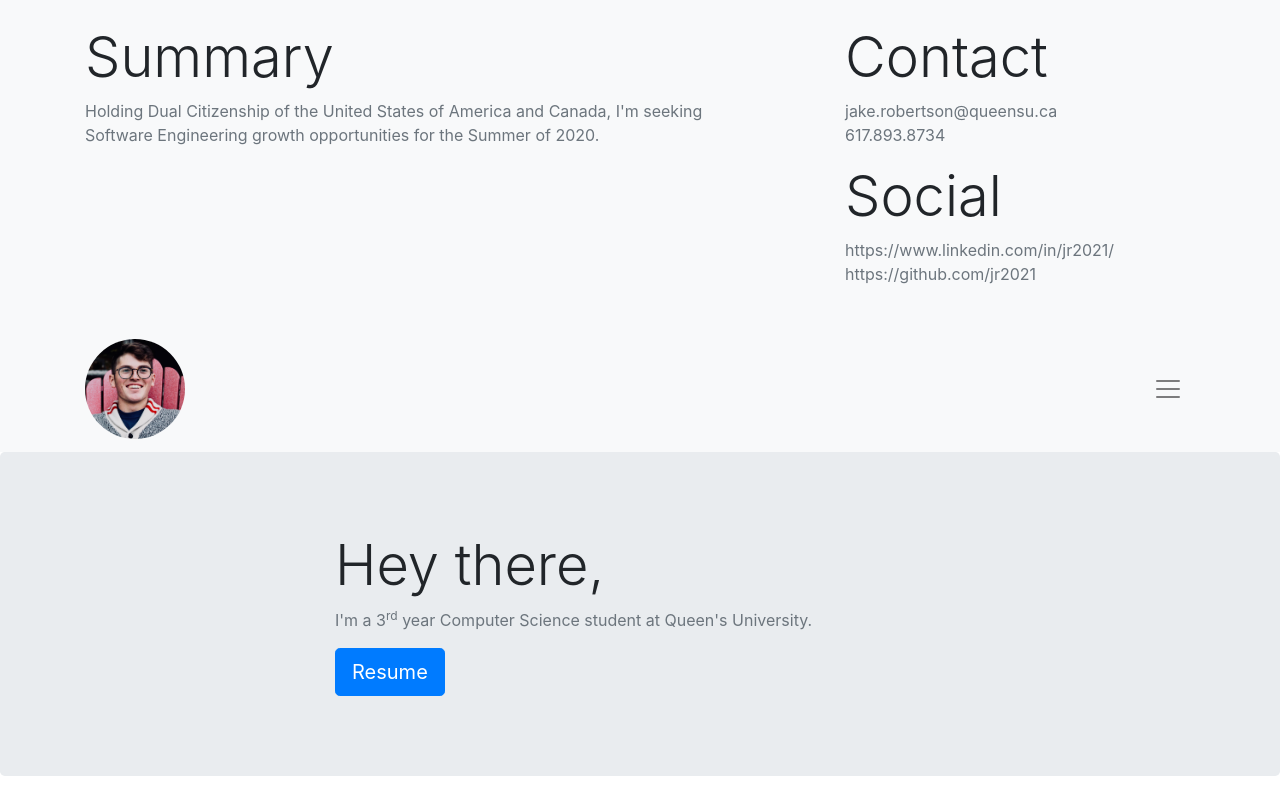
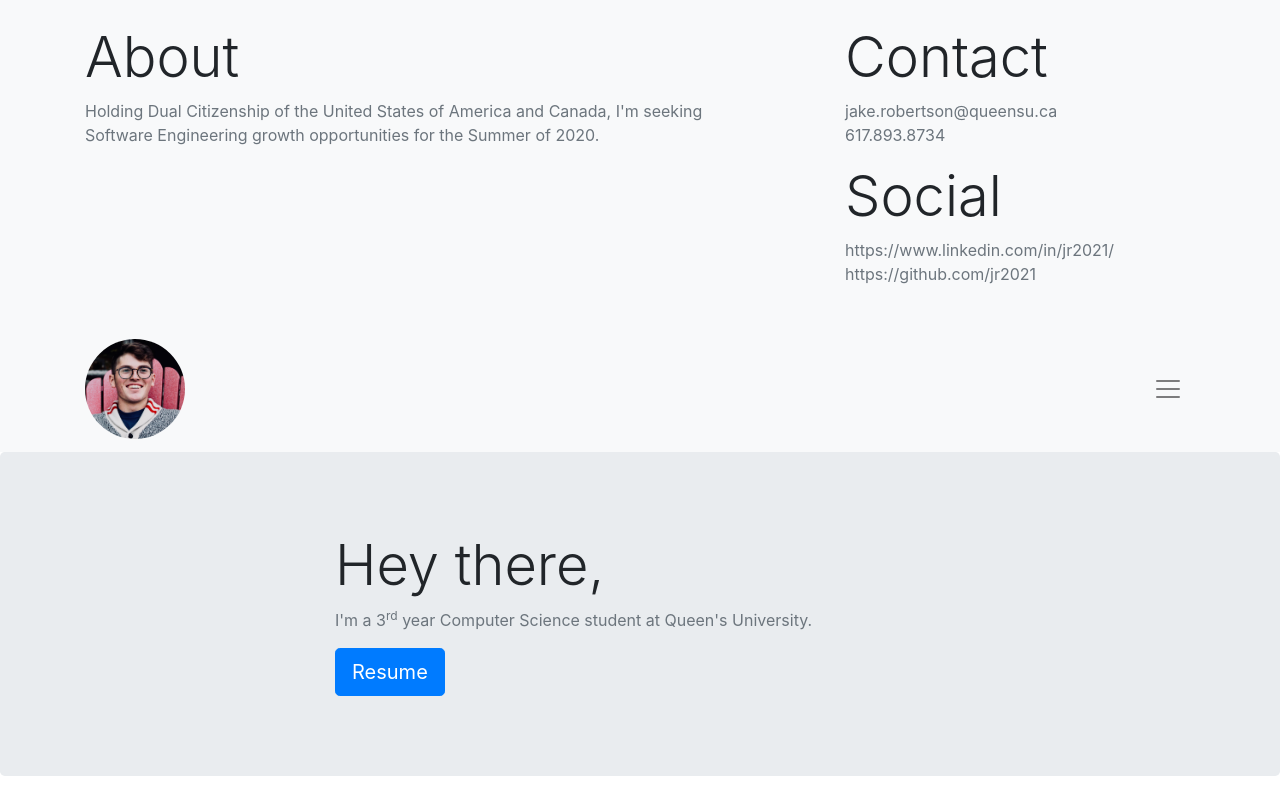
Before and after one commit to jr2021/jr2021.github.io, a plain HTML site: page index.html in a window 1280 px wide. Both pictures are taken after a click on the button "Toggle navigation". Drawn offline with nearby package versions, Linux system fonts and the light colour scheme.

Commit message:
Update index.html

```diff
--- a/index.html
+++ b/index.html
@@ -13,7 +13,7 @@
         <div class="container">
           <div class="row">
             <div class="col-sm-8 col-md-7 py-4">
-              <h3 class="display-4">Summary</h3>
+              <h3 class="display-4">About</h3>
               <p class="text-muted">Holding Dual Citizenship of the United States of America and Canada, I'm seeking Software Engineering growth opportunities for the Summer of 2020.</p>
             </div>
             <div class="col-sm-4 offset-md-1 py-4">
```
